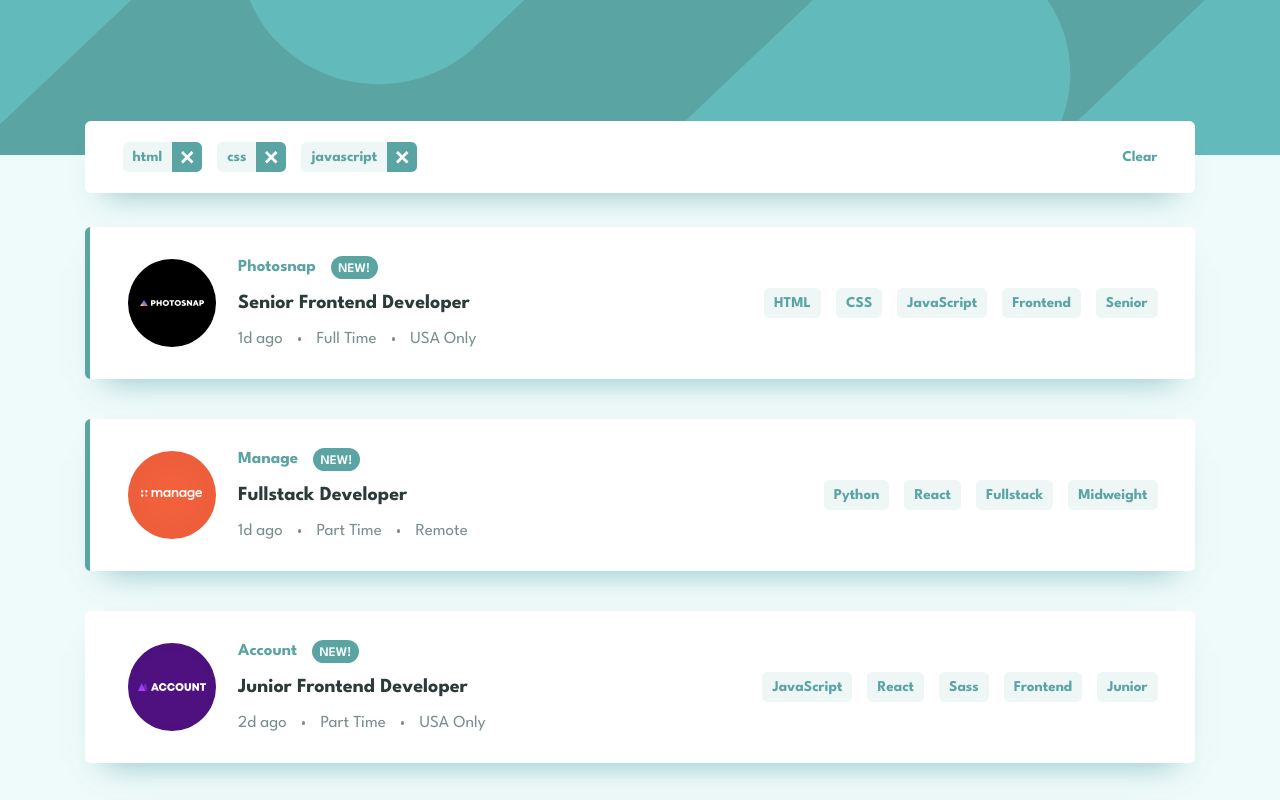
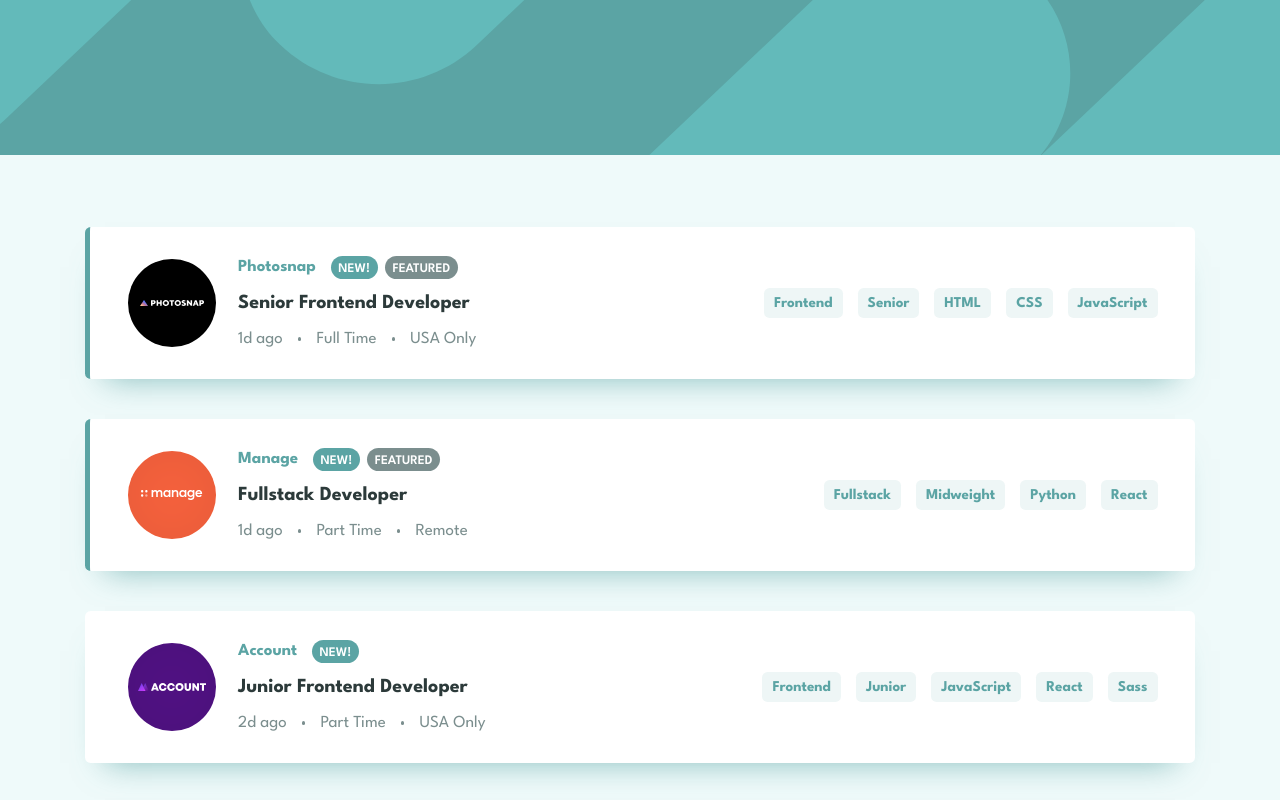
Before and after one commit to GustavoSouza123/job-listings-with-filtering, a React (Vite) app: page / in a window 1280 px wide. Shown: the top 800 px of the page. Built offline with nearby package versions, Linux system fonts and the light colour scheme.

Commit message:
filtering jobs

```diff
--- a/src/components/Content.jsx
+++ b/src/components/Content.jsx
@@ -4,15 +4,15 @@ import Filter from "./Filter";
 import Job from "./Job";
 
 export default function Content() {
-    const [filterKeywords, setFilterKeywords] = useState(['html', 'css', 'javascript']);
-    const [jobs, setJobs] = useState([]);
+    const [filterKeywords, setFilterKeywords] = useState([]);
+    const [jobsData, setJobsData] = useState([]);
 
     useEffect(() => {
         async function fetchData() {
             try {
                 const response = await fetch('./data.json');
                 const json = await response.json();
-                setJobs(json.map(job => <Job key={job.id} data={job} />));
+                setJobsData(json);
             } catch(err) {
                 console.error(err);
             }
@@ -21,10 +21,26 @@ export default function Content() {
         fetchData();
     }, []);
 
+    function handleKeywordClick(keyword) {
+        if(!filterKeywords.includes(keyword)) {
+            setFilterKeywords(filterKeywords => [...filterKeywords, keyword]);
+        }
+    }
+
+    function handleRemoveClick(keyword) {
+        setFilterKeywords(filterKeywords.filter(word => word != keyword));
+    }
+
+    function handleClearClick() {
+        setFilterKeywords([]);
+    }
+
     return (
         <div className="w-full min-h-[calc(100vh-155px)] flex flex-col items-center bg-grayish-cyan-1 px-6">
-            <Filter keywords={filterKeywords} />
-            {jobs}
+            <Filter keywords={filterKeywords} onRemoveClick={handleRemoveClick} onClearClick={handleClearClick} />
+            {jobsData.map(job =>
+                <Job key={job.id} data={job} filterKeywords={filterKeywords} onKeywordClick={handleKeywordClick} />
+            )}
         </div>
     );
 }
--- a/src/components/Filter.jsx
+++ b/src/components/Filter.jsx
@@ -1,19 +1,17 @@
 import React from "react";
 import Keyword from "./Keyword";
 
-export default function Filter({ keywords }) {
+export default function Filter({ keywords, onRemoveClick, onClearClick }) {
     return (
-        <div className="w-full max-w-[1110px] min-h-[72px] bg-white rounded-md flex justify-between items-center sm:px-[24px] px-10 py-5 relative bottom-9 shadow-custom sm:mb-[22px]">
-            {keywords.length > 0 && (
+        <div className={`w-full max-w-[1110px] min-h-[72px] bg-white rounded-md flex justify-between items-center sm:px-[24px] px-10 py-5 relative bottom-9 shadow-custom sm:mb-[22px] ${keywords.length === 0 && 'invisible'}`}>
             <ul className="flex gap-4 flex-wrap">
                 {keywords.map((keyword, index) =>
                     <li className="" key={index}>
-                            <Keyword parent="filter" text={keyword} />
+                        <Keyword parent="filter" text={keyword} onRemoveClick={() => onRemoveClick(keyword)} />
                     </li>
                 )}
             </ul>
-            )}
-            <div className="text-cyan font-bold cursor-pointer hover:underline ml-5">Clear</div>
+            <div className="text-cyan font-bold cursor-pointer hover:underline ml-5" onClick={onClearClick}>Clear</div>
         </div>
     );
 }
--- a/src/components/Job.jsx
+++ b/src/components/Job.jsx
@@ -3,9 +3,10 @@ import Image from "./Image";
 import Tag from "./Tag";
 import Keyword from "./Keyword";
 
-export default function Job({ data }) {
-    let keywords = [...data.languages, ...data.tools, data.role, data.level];
-    return (
+export default function Job({ data, filterKeywords, onKeywordClick }) {
+    const keywords = [data.role, data.level, ...data.languages, ...data.tools];
+
+    const component = (
         <div key={data.id} className={`w-full max-w-[1110px] lg:h-[152px] bg-white rounded-md flex sm:flex-col justify-between items-center sm:px-[24px] px-10 py-7 sm:pt-[32px] border-l-[5px] border-solid ${data.featured ? 'border-cyan' : 'border-transparent'} mb-[40px] shadow-custom`}>
             <div className="sm:w-full w-1/2 lg:min-w-[380px] flex items-center gap-6 sm:relative">
                 <Image src={data.logo} />
@@ -32,11 +33,15 @@ export default function Job({ data }) {
                 <ul className="sm:w-full flex gap-4 flex-wrap justify-end sm:justify-start">
                     {keywords.map((keyword, index) =>
                         <li className="" key={index}>
-                            <Keyword parent="job" text={keyword} />
+                            <Keyword parent="job" text={keyword} onClick={() => onKeywordClick(keyword)} />
                         </li>
                     )}
                 </ul>
             )}
         </div>
     );
+
+    if(filterKeywords.length === 0 || filterKeywords.every(keyword => keywords.includes(keyword))) {
+        return component;
+    }
 }
--- a/src/components/Keyword.jsx
+++ b/src/components/Keyword.jsx
@@ -1,13 +1,13 @@
 import React from "react";
 import removeIcon from "../assets/icon-remove.svg";
 
-export default function Keyword({ parent, text }) {
+export default function Keyword({ parent, text, onClick, onRemoveClick }) {
     return (
-        <div className={`h-8 bg-grayish-cyan-2 ${parent === "job" && "hover:bg-cyan"} rounded-md font-bold flex items-center transition`}>
+        <div className={`h-8 bg-grayish-cyan-2 ${parent === "job" && "hover:bg-cyan"} rounded-md font-bold flex items-center transition`} onClick={onClick}>
             {parent === "filter" ? (
                 <div className="h-full flex items-center rounded-md">
                     <div className="px-[10px] text-cyan">{text}</div>
-                    <span className="w-8 h-full bg-cyan hover:bg-grayish-cyan-4 text-white flex justify-center items-center rounded-r-md cursor-pointer transition">
+                    <span className="w-8 h-full bg-cyan hover:bg-grayish-cyan-4 text-white flex justify-center items-center rounded-r-md cursor-pointer transition" onClick={onRemoveClick}>
                         <img className="h-[13px]" src={removeIcon} alt="remove icon" />
                     </span>
                 </div>
--- a/src/components/Tag.jsx
+++ b/src/components/Tag.jsx
@@ -1,7 +1,7 @@
 import React from "react";
 
 export default function Tag({ text }) {
-    let background = text === "new!" ? "cyan" : text === "featured" ? "grayish-cyan-4" : null;
+    let background = text === "new!" ? "cyan" : text === "featured" ? "grayish-cyan-3" : null;
 
     return (
         <div className={`h-6 mr-2 px-2 pt-[4px] bg-${background} flex justify-center items-center text-sm text-white font-semibold uppercase rounded-3xl`}>
```
Lines whose indentation alone changed are shown as unchanged.
